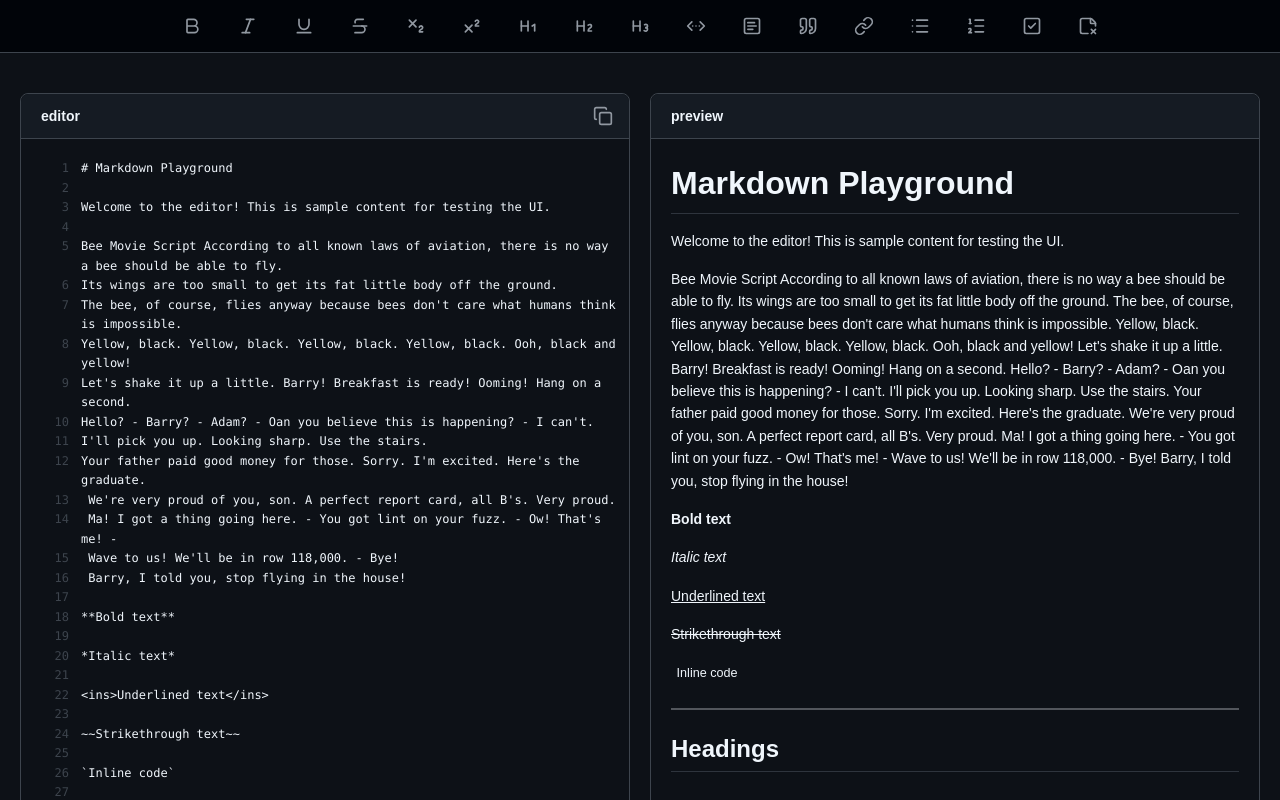
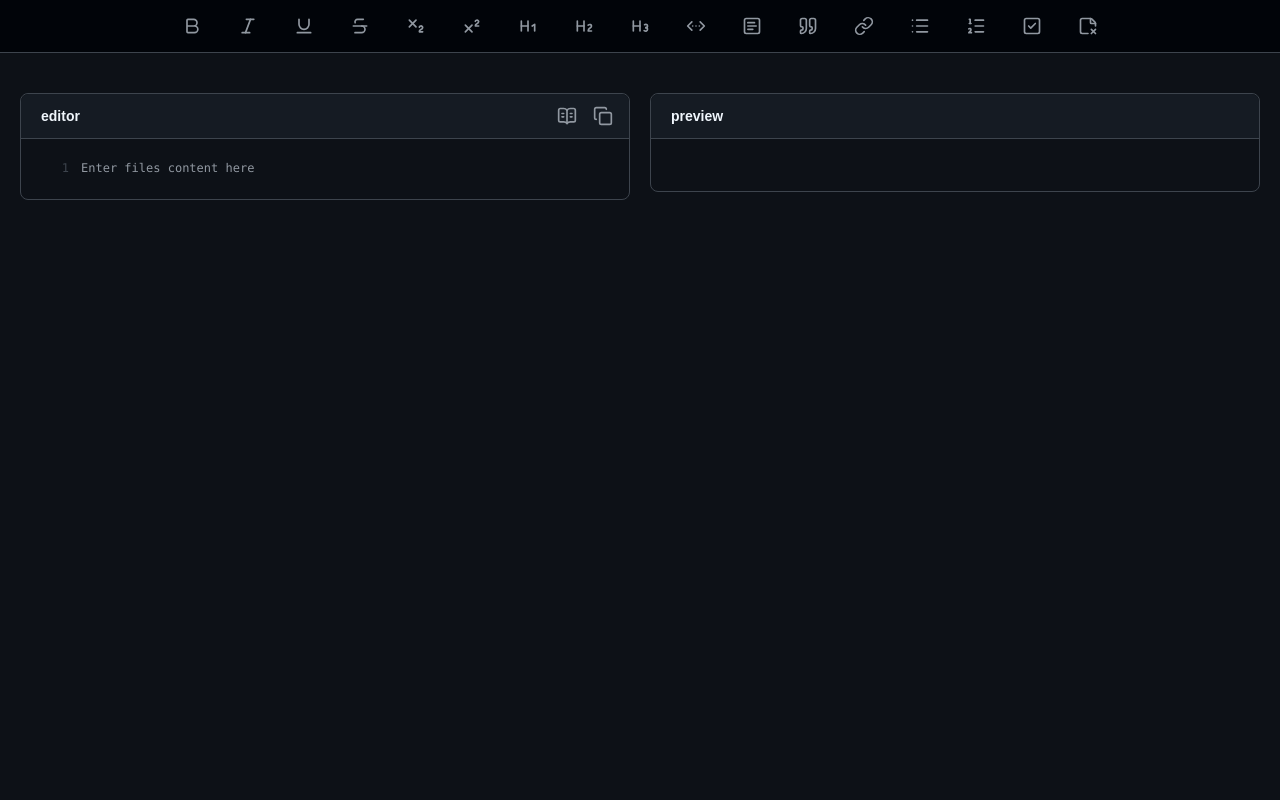
Before and after one commit to Kaimestry/README_Markdown, a React (Vite) app in the folder frontend/: page / in a window 1280 px wide. Shown: the top 800 px of the page. Built offline with nearby package versions, Linux system fonts and the light colour scheme; a web font is replaced by a local one.

Commit message:
Add sample markdown content and update editor functionality

```diff
--- a/frontend/src/components/EditorTextarea.tsx
+++ b/frontend/src/components/EditorTextarea.tsx
@@ -104,6 +104,7 @@ export default function EditorTextarea({
         spellCheck={false}
         placeholder="Enter files content here"
         className="
+        placeholder:text-subtext
           absolute
           top-0
           left-12
--- a/frontend/src/components/FormEditor.tsx
+++ b/frontend/src/components/FormEditor.tsx
@@ -1,8 +1,9 @@
-import { Check, Copy } from "lucide-react";
+import { BookOpenText, Check, Copy } from "lucide-react";
 
 import Container from "./Container";
 import EditorTextarea from "./EditorTextarea";
 import Icon from "./Icon";
+import sampleMarkdown from "../data/sampleMarkdown";
 
 type Selection = {
   start: number;
@@ -59,6 +60,24 @@ export default function FormEditor({
         <div className="pl-3 pr-2 py-1 flex justify-between items-center">
           <h1 className="text-sm font-semibold p-2 text-text">editor</h1>
 
+          <div className="flex">
+            <button
+              type="button"
+              onClick={() => {
+                if (text.trim() !== "") {
+                  const confirmed = window.confirm(
+                    "Continuing to the guide sheet would clear your current progress.",
+                  );
+
+                  if (!confirmed) return;
+                }
+
+                setText(sampleMarkdown);
+              }}
+              className="p-2 rounded-md hover:bg-border"
+            >
+              <Icon icon={BookOpenText} />
+            </button>
             <button
               type="button"
               onClick={() => handleCopy(text)}
@@ -70,6 +89,7 @@ export default function FormEditor({
                 color={copied ? "var(--color-green)" : "currentColor"}
               />
             </button>
+          </div>
         </div>
       }
     >
--- a/frontend/src/data/sampleMarkdown.ts
+++ b/frontend/src/data/sampleMarkdown.ts
@@ -1,19 +1,6 @@
 const sampleMarkdown = `# Markdown Playground
 
 Welcome to the editor! This is sample content for testing the UI.
-
-Bee Movie Script According to all known laws of aviation, there is no way a bee should be able to fly.
-Its wings are too small to get its fat little body off the ground.
-The bee, of course, flies anyway because bees don't care what humans think is impossible.
-Yellow, black. Yellow, black. Yellow, black. Yellow, black. Ooh, black and yellow!
-Let's shake it up a little. Barry! Breakfast is ready! Ooming! Hang on a second.
-Hello? - Barry? - Adam? - Oan you believe this is happening? - I can't.
-I'll pick you up. Looking sharp. Use the stairs.
-Your father paid good money for those. Sorry. I'm excited. Here's the graduate.
- We're very proud of you, son. A perfect report card, all B's. Very proud.
- Ma! I got a thing going here. - You got lint on your fuzz. - Ow! That's me! -
- Wave to us! We'll be in row 118,000. - Bye!
- Barry, I told you, stop flying in the house!
 
 **Bold text**
 
@@ -24,6 +11,10 @@ Your father paid good money for those. Sorry. I'm excited. Here's the graduate.
 ~~Strikethrough text~~
 
 \`Inline code\`
+
+<sub>Sub Text</sub> next to normal text
+
+<sup>Super Text</sup> next to normal text
 
 ---
 
@@ -61,6 +52,9 @@ You can also have **bold text with a [link](https://github.com)** inside it.
 ### Ordered List
 
 1. First item
+   1. another layer
+   2. second layer
+       1. even more layer
 2. Second item
 3. Third item
 
--- a/frontend/src/screens/HomeScreen.tsx
+++ b/frontend/src/screens/HomeScreen.tsx
@@ -4,10 +4,9 @@ import FormEditor from "../components/FormEditor";
 import Preview from "../components/Preview";
 import TextToolbar from "../components/TextToolbar";
 import useEditor from "../hooks/useEditor";
-import sampleMarkdown from "../data/sampleMarkdown";
 
 export default function HomeScreen() {
-  const [text, setText] = useState(sampleMarkdown);
+  const [text, setText] = useState("");
   const {
     textareaRef,
     selection,
```
Lines whose indentation alone changed are shown as unchanged.
